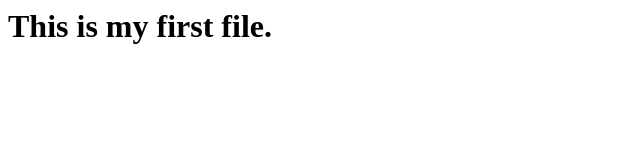
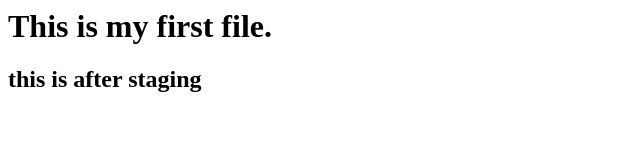
Before and after one commit to mdhamipowerhub/GitHubDemo, a plain HTML site: page Project1/index.html in a window 1280 px wide. Shown: the whole page, without its empty margins (0-640 px from the left). Drawn offline with Linux system fonts and the light colour scheme.

Commit message:
This is my second commit

```diff
--- a/Project1/index.html
+++ b/Project1/index.html
@@ -1 +1,2 @@
 <h1>This is my first file.</h1>
+<h2>this is after staging</h2>
```
